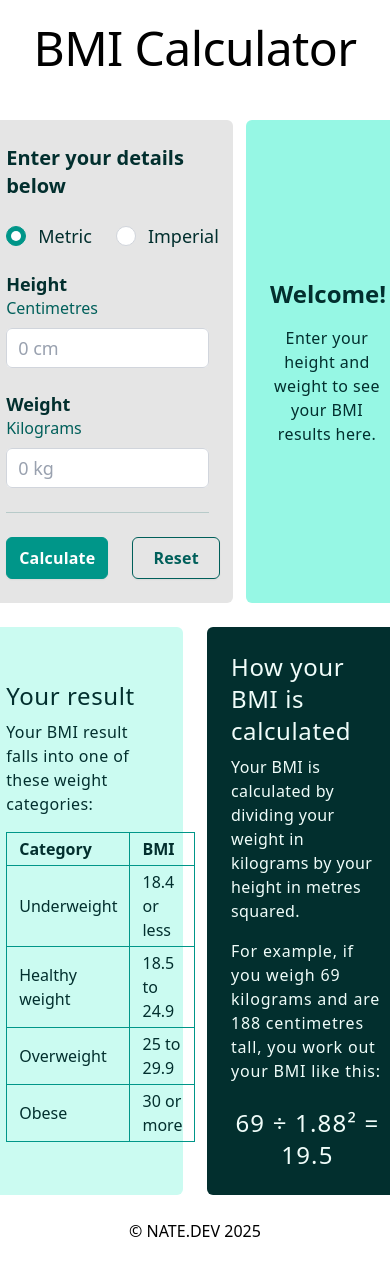
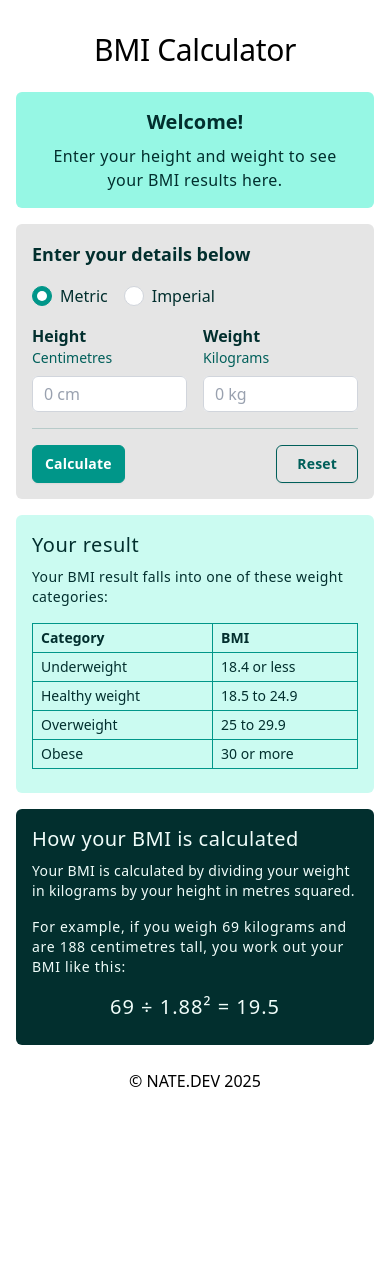
Before and after one commit to ntjnh/bmi-calculator, a React (Vite) app: page / in a window 390 px wide. After the commit the page ends 1109 px from the top, so only its background shows below. Built offline with nearby package versions, Linux system fonts and the light colour scheme.

Commit message:
Mobile layout tweaks

```diff
--- a/src/App.css
+++ b/src/App.css
@@ -2,19 +2,19 @@
 
 @layer base {
     .fieldset {
-        @apply sm:col-span-3;
+        @apply col-span-3;
     }
 
     .legend {
-        @apply block text-lg/6 font-semibold text-teal-950;
+        @apply block text-base/6 md:text-lg/6 font-semibold text-teal-950;
     }
 
     .num-label {
-        @apply block text-base font-medium text-teal-800;
+        @apply block text-sm md:text-base font-medium text-teal-800;
     }
 
     .num-input {
-        @apply block w-full rounded-md bg-white px-3 py-1.5 text-lg text-gray-900 outline-1 -outline-offset-1 outline-gray-300 placeholder:text-gray-400 focus:outline-2 focus:-outline-offset-2 focus:outline-teal-600 sm:text-base/6;
+        @apply block w-full rounded-md bg-white px-3 py-1.5 text-base/6 text-gray-900 outline-1 -outline-offset-1 outline-gray-300 placeholder:text-gray-400 focus:outline-2 focus:-outline-offset-2 focus:outline-teal-600;
     }
 
     .num-double {
@@ -22,7 +22,7 @@
     }
 
     .radio {
-        @apply flex items-center gap-x-3;
+        @apply flex items-center gap-x-2 md:gap-x-3;
     }
 
     .radio-input {
@@ -30,11 +30,11 @@
     }
 
     .radio-label {
-        @apply block text-lg/6 font-medium text-teal-950;
+        @apply block text-base/6 md:text-lg/6 font-medium text-teal-950;
     }
 
     .button {
-        @apply border cursor-pointer rounded-md py-2 text-base tracking-[0.0125em] font-semibold shadow-xs focus-visible:outline-2 focus-visible:outline-offset-2 focus-visible:outline-teal-600;
+        @apply border cursor-pointer rounded-md py-2 text-sm md:text-base tracking-[0.0125em] font-semibold shadow-xs focus-visible:outline-2 focus-visible:outline-offset-2 focus-visible:outline-teal-600;
     }
 
     .button-submit {
@@ -54,7 +54,7 @@
 
         th,
         td {
-            @apply border border-teal-600 px-3 py-1 text-left;
+            @apply border border-teal-600 px-2 md:px-3 py-1 text-sm md:text-base text-left;
         }
     }
 }
--- a/src/App.jsx
+++ b/src/App.jsx
@@ -12,49 +12,49 @@ function App() {
     return (
         <div className="flex flex-wrap items-center justify-center min-h-screen w-screen">
             <div className="wrap w-3xl">
-                <header className="py-6 text-center">
-                    <h1 className="font-medium text-5xl tracking-[-0.0125em]">
+                <header className="pt-8 pb-6 md:py-6 text-center">
+                    <h1 className="font-medium text-3xl md:text-5xl tracking-[-0.0125em]">
                         BMI Calculator
                     </h1>
                 </header>
 
-                <main className="py-6">
+                <main className="pb-6 px-4 md:px-0 md:py-6">
 
-                    <div className="grid grid-cols-[59%_38%] items-center justify-between">
+                    <div className="gap-y-4 md:gap-y-0 grid grid-cols-1 md:grid-cols-[59%_38%] items-center justify-between">
                         <Calculator
                             setBmi={setBmi}
                             setHealthyRange={setHealthyRange}
                         />
 
-                        <section className="bg-teal-200 flex h-full items-center p-6 rounded-md text-center">
+                        <section className="bg-teal-200 flex h-full items-center order-1 md:order-2 p-4 md:p-6 rounded-md text-center">
 
                             {bmi < 1 ? (
 
                                 <div className="w-full">
-                                    <h2 className="font-semibold mb-4 text-2xl text-teal-950">
+                                    <h2 className="font-semibold mb-2 md:mb-4 text-xl md:text-2xl text-teal-950">
                                         Welcome!
                                     </h2>
-                                    <p className="mt-1 text-base text-teal-950 tracking-wide">
+                                    <p className="max-w-11/12 md:max-w-none mt-1 mx-auto text-base text-teal-950 tracking-wide">
                                         Enter your height and weight to see your BMI results here.
                                     </p>
                                 </div>
                             ) : (
 
                                 <div className="text-teal-950 w-full">
-                                    <p className="mb-1 text-lg tracking-wide">
+                                    <p className="mb-1 text-base md:text-lg tracking-wide">
                                         Your BMI is
                                     </p>
-                                    <h2 className="font-semibold mb-4 text-4xl">
+                                    <h2 className="font-semibold mb-2 md:mb-4 text-3xl md:text-4xl">
                                         {bmi}
                                     </h2>
 
-                                    <p className="mb-4 text-lg tracking-wide">
+                                    <p className="mb-2 md:mb-4 text-base md:text-lg tracking-wide">
                                         Your BMI is in the<br />
                                         <strong>{classify(bmi)}</strong><br />
                                         category.
                                     </p>
 
-                                    <p className="text-lg tracking-wide">
+                                    <p className="text-base md:text-lg tracking-wide">
                                         The ideal weight for your height is between <strong>{healthyRange[0]}</strong> and <strong>{healthyRange[1]} kg</strong>.
                                     </p>
                                 </div>
--- a/src/components/Calculator.jsx
+++ b/src/components/Calculator.jsx
@@ -55,18 +55,18 @@ export default function Calculator({ setBmi, setHealthyRange }) {
     }
 
     return (
-        <section className="bg-neutral-200 calculator p-6 rounded-md">
-            <h2 className="text-xl/7 font-semibold text-teal-950">
+        <section className="bg-neutral-200 calculator order-2 md:order-1 p-4 md:p-6 rounded-md">
+            <h2 className="text-lg md:text-xl/7 font-semibold text-teal-950">
                 Enter your details below
             </h2>
 
             <form onSubmit={handleSubmit}>
-                <div className="space-y-12">
-                    <div className="border-b border-teal-800/20 mb-0 pb-6">
-                        <div className="mt-6 grid grid-cols-1 gap-x-6 gap-y-6 sm:grid-cols-6">
-                            <div className="sm:col-span-6">
+                <div className="md:space-y-12">
+                    <div className="border-b border-teal-800/20 mb-0 pb-4 md:pb-6">
+                        <div className="mt-4 md:mt-6 grid grid-cols-6 gap-4 md:gap-6">
+                            <div className="col-span-6">
                                 <fieldset>
-                                    <div className="flex space-x-6">
+                                    <div className="flex space-x-4 md:space-x-6">
                                         <RadioInput
                                             defaultChecked={true}
                                             fieldId="metric"
--- a/src/components/Footer.jsx
+++ b/src/components/Footer.jsx
@@ -4,6 +4,6 @@ export default function Footer() {
     const year = today.getFullYear()
 
     return (
-        <footer className="pb-6 text-center">© {dev} {year}</footer>
+        <footer className="pb-4 md:pb-6 text-center">© {dev} {year}</footer>
     )
 }
--- a/src/components/Info.jsx
+++ b/src/components/Info.jsx
@@ -1,14 +1,14 @@
 export default function Info() {
     return (
-        <div className="grid grid-cols-2 gap-6 justify-between mt-6">
-            <section className="bg-teal-100 flex items-center p-6 rounded-md text-teal-950">
+        <div className="grid grid-cols-1 md:grid-cols-2 gap-4 md:gap-6 justify-between mt-4 md:mt-6">
+            <section className="bg-teal-100 flex items-center px-4 pt-4 pb-6 md:p-6 rounded-md text-teal-950">
 
                 <div className="w-full">
-                    <h2 className="font-medium mb-2 text-2xl tracking-wide">
+                    <h2 className="font-medium mb-2 text-xl md:text-2xl tracking-wide">
                         Your result
                     </h2>
 
-                    <p className="mb-4 text-base tracking-wide">
+                    <p className="mb-4 text-sm md:text-base tracking-wide">
                         Your BMI result falls into one of these weight categories:
                     </p>
 
@@ -44,21 +44,21 @@ export default function Info() {
 
             </section>
 
-            <section className="bg-teal-950 flex p-6 rounded-md text-teal-50">
+            <section className="bg-teal-950 flex px-4 pt-4 pb-6 md:p-6 rounded-md text-teal-50">
 
                 <div className="w-full">
-                    <h2 className="font-medium mb-2 text-2xl tracking-wide">
+                    <h2 className="font-medium mb-2 text-xl md:text-2xl tracking-wide">
                         How your BMI is calculated
                     </h2>
 
-                    <p className="mb-4 text-base tracking-wide">
+                    <p className="mb-4 text-sm md:text-base tracking-wide">
                         Your BMI is calculated by dividing your weight in kilograms by your height in metres squared.
                     </p>
 
-                    <p className="mb-6 text-base tracking-wider">
+                    <p className="mb-4 md:mb-6 text-sm md:text-base tracking-wider">
                         For example, if you weigh 69 kilograms and are 188 centimetres tall, you work out your BMI like this:
                     </p>
-                    <p className="text-center text-2xl tracking-wider">
+                    <p className="text-center text-xl md:text-2xl tracking-wider">
                         69 ÷ 1.88² = 19.5
                     </p>
                 </div>
--- a/src/components/form/Buttons.jsx
+++ b/src/components/form/Buttons.jsx
@@ -3,7 +3,7 @@ import ResetButton from './buttons/reset'
 
 export default function Buttons({ canReset, reset, isActive }) {
     return (
-        <div className="mt-6 flex items-center justify-between gap-x-6">
+        <div className="mt-4 md:mt-6 flex items-center justify-between gap-x-4 md:gap-x-6">
             <CalculateButton isActive={isActive} />
             <ResetButton reset={reset} canReset={canReset} />
         </div>
```
